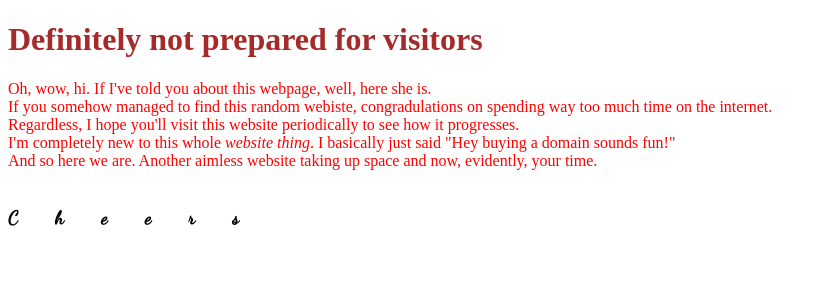
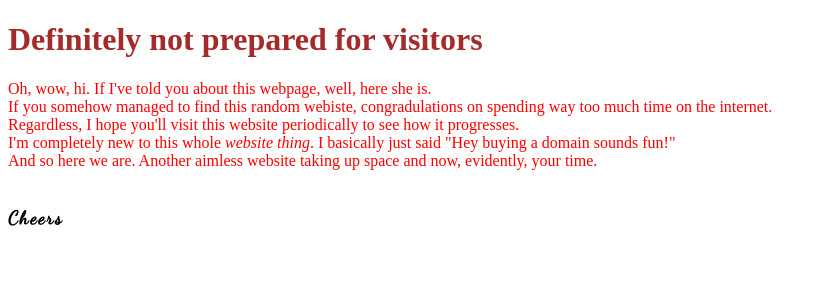
Before and after one commit to murdiff/murdiff.github.io, a Jekyll site: the page index.html, which Jekyll copies as it is, in a window 1280 px wide. Shown: the top 300 px of the page, without its empty margins (0-827 px from the left). Built offline with Jekyll 4.4.1, drawn with Linux system fonts in a browser that asks for light colours.

Commit message:
Update index.html

```diff
--- a/index.html
+++ b/index.html
@@ -10,7 +10,7 @@
       p {color:red;}
       h3 {
         font-family: "Dancing Script", cursive;
-        letter-spacing: 2em;}
+        letter-spacing: 2px;}
     </style>
 
   </head>
```
